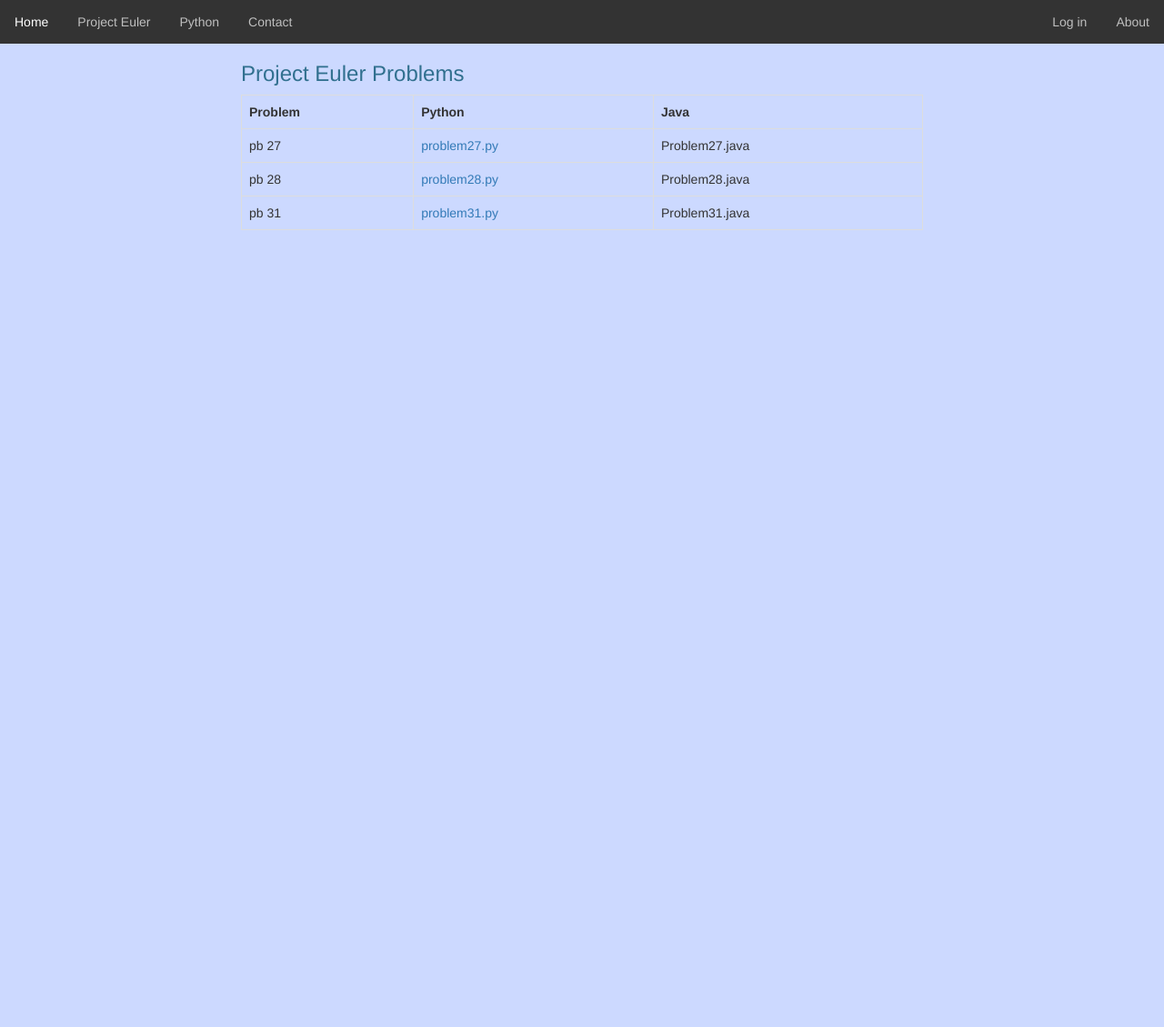
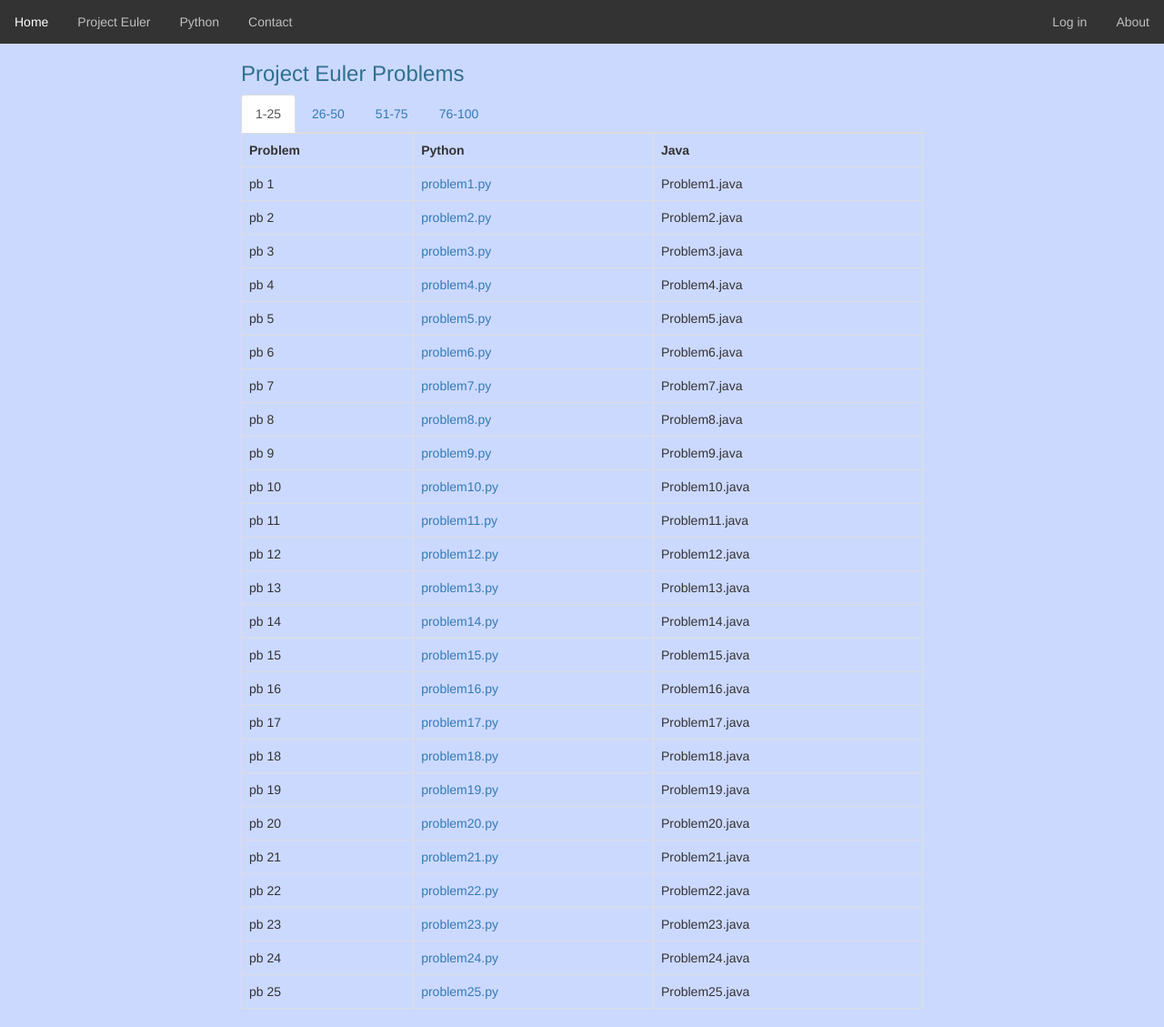
Before and after one commit to ibaf001/monSite, a Flask app: page /euler in a window 1280 px wide. Shown: the whole page at 91% size. Before the commit the page ends 253 px from the top, so only its background shows below. Run offline with Flask 2, Linux system fonts and the light colour scheme; some libraries are stand-ins or nearby versions.

Commit message:
Added more euler solotuions

```diff
--- a/templates/euler.html
+++ b/templates/euler.html
@@ -16,34 +16,104 @@
 	  	{% endfor %}
 		</div>
 		style="width:100%" -->
+  <ul class="nav nav-tabs">
+    <li class="active"><a data-toggle="tab" href="#page1">1-25</a></li>
+    <li><a data-toggle="tab" href="#page2">26-50</a></li>
+    <li><a data-toggle="tab" href="#page3">51-75</a></li>
+    <li><a data-toggle="tab" href="#page4">76-100</a></li>
+  </ul>
+
+  <div class="tab-content">
+
+    <div id="page1" class="tab-pane fade in active">
+
+<!--	<table class="table table-bordered table-hover">
+	  <tr>
+
+	    <th>Problem</th>
+	    <th>Python</th>
+	    <th>Java</th>
+	  </tr>  -->
+
 	<table class="table table-bordered table-hover">
+	 <tr>
+
+	    <th>Problem</th>
+	    <th>Python</th>
+	    <th>Java</th>
+	  </tr>
+	  {% for num in range(1,26) %}
+	  <tr>
+	    <td>pb {{num}}</td>
+	    <td><a href="https://github.com/ibaf001/euler/blob/master/problem{{num}}.py">problem{{num}}.py</a></td>
+	    <td>Problem{{num}}.java</td>
+	  </tr>
+	  {% endfor %}
+
+	</table>
+    </div>
+
+
+    <div id="page2" class="tab-pane fade">
+    <table class="table table-bordered table-hover">
+    <tr>
+
+	    <th>Problem</th>
+	    <th>Python</th>
+	    <th>Java</th>
+	  </tr>
+	  {% for num in range(26,51) %}
+	  <tr>
+	    <td>pb {{num}}</td>
+	    <td><a href="https://github.com/ibaf001/euler/blob/master/problem{{num}}.py">problem{{num}}.py</a></td>
+	    <td>Problem{{num}}.java</td>
+	  </tr>
+	  {% endfor %}
+	  </table>
+    </div>
+
+    <div id="page3" class="tab-pane fade">
+    <table class="table table-bordered table-hover">
+      <tr>
+
+	    <th>Problem</th>
+	    <th>Python</th>
+	    <th>Java</th>
+	  </tr>
+	  {% for num in range(51,76) %}
+	  <tr>
+	    <td>pb {{num}}</td>
+	    <td><a href="https://github.com/ibaf001/euler/blob/master/problem{{num}}.py">problem{{num}}.py</a></td>
+	    <td>Problem{{num}}.java</td>
+	  </tr>
+	  {% endfor %}
+	  </table>
+    </div>
+
+
+    <div id="page4" class="tab-pane fade">
+    <table class="table table-bordered table-hover">
 	  <tr>
 
 	    <th>Problem</th>
 	    <th>Python</th>
 	    <th>Java</th>
 	  </tr>
-
+	  {% for num in range(76,101) %}
 	  <tr>
-	    <td>pb 27</td>
-	    <td><a href="https://github.com/ibaf001/euler/blob/master/problem27.py">problem27.py</a></td>
-	    <td>Problem27.java</td>
+	    <td>pb {{num}}</td>
+	    <td><a href="https://github.com/ibaf001/euler/blob/master/problem{{num}}.py">problem{{num}}.py</a></td>
+	    <td>Problem{{num}}.java</td>
 	  </tr>
-
-	  <tr>
-	    <td>pb 28</td>
-	    <td><a href="https://github.com/ibaf001/euler/blob/master/problem28.py">problem28.py</a></td>
-	    <td>Problem28.java</td>
-	  </tr>
-
-	  <tr>
-	    <td>pb 31</td>
-	    <td><a href="https://github.com/ibaf001/euler/blob/master/problem31.py">problem31.py</a></td>
-	    <td>Problem31.java</td>
-	  </tr>
+	  {% endfor %}
+	  </table>
+    </div>
 
 
-	</table>
+  </div>
+
+
+
 
     </div>
     <div class="col-md-2">
```
